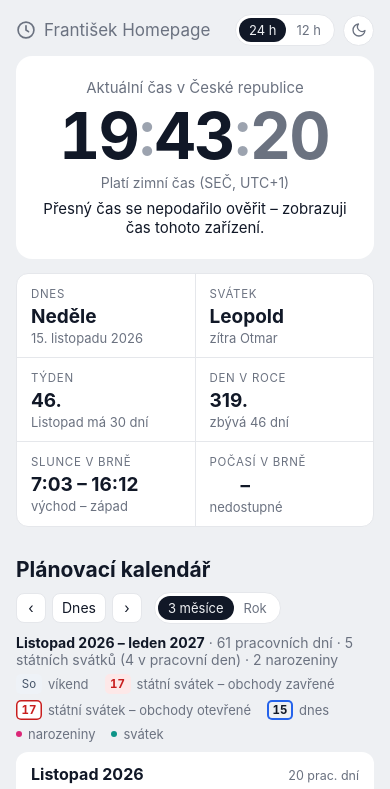
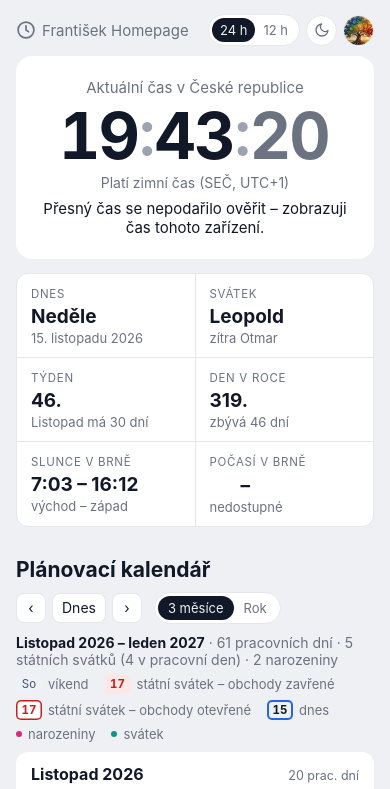
Before and after one commit to FrantisekHolas/my-homepage, a plain HTML site: page index.html in a window 390 px wide. Shown: the top 789 px of the page. Drawn offline with Linux system fonts and the light colour scheme; no server answers.

Commit message:
Ikona rodinného stromu v záhlaví s odkazem na holasovi.net
Ikona stromu z holasovi.net (96 × 96, WebP) vpravo za přepínačem
světlého a tmavého režimu. Aby se záhlaví vešlo na jeden řádek,
je do 440 px zhuštěné a do 380 px bez ikony hodin před názvem.

Co-Authored-By: Claude Opus 5.5 <noreply@anthropic.com>
Claude-Session: https://claude.ai/code/session_01CdAEPoPjHaq3cyUaHXomoH

```diff
--- a/index.html
+++ b/index.html
@@ -28,6 +28,7 @@ try { var t = JSON.parse(localStorage.getItem('pc_theme')); if (t === 'light' ||
         <svg class="th-moon" viewBox="0 0 24 24" fill="none" stroke="currentColor" stroke-width="2" stroke-linecap="round" stroke-linejoin="round" aria-hidden="true"><path d="M21 12.8A9 9 0 1 1 11.2 3a7 7 0 0 0 9.8 9.8z"/></svg>
         <svg class="th-sun" viewBox="0 0 24 24" fill="none" stroke="currentColor" stroke-width="2" stroke-linecap="round" aria-hidden="true"><circle cx="12" cy="12" r="4"/><path d="M12 2.5v2M12 19.5v2M2.5 12h2M19.5 12h2M5.3 5.3l1.4 1.4M17.3 17.3l1.4 1.4M5.3 18.7l1.4-1.4M17.3 6.7l1.4-1.4"/></svg>
       </button>
+      <a class="strom" href="https://holasovi.net" title="Rodinný strom – holasovi.net" aria-label="Rodinný strom – holasovi.net"><img src="holasovi-strom.webp" alt="" width="31" height="31"></a>
     </div>
   </header>
 
--- a/styl.css
+++ b/styl.css
@@ -62,10 +62,18 @@ header{display:flex;align-items:center;justify-content:space-between;padding:14p
 .theme-btn svg{width:16px;height:16px}
 .theme-btn .th-sun,:root[data-scheme="dark"] .theme-btn .th-moon{display:none}
 :root[data-scheme="dark"] .theme-btn .th-sun{display:block}
+.strom{display:block;flex:none;width:31px;height:31px;border:1px solid var(--line);border-radius:50%;overflow:hidden;background:var(--card)}
+.strom img{display:block;width:100%;height:100%;object-fit:cover;transition:transform .2s ease}
+.strom:hover img{transform:scale(1.12)}
 .brand,.toggle button{white-space:nowrap}
-@media (max-width:380px){
+/* záhlaví na telefonu na jednom řádku (od 360 px) */
+@media (max-width:440px){
   .brand{font-size:15px;gap:6px}
   .hdr-ctl{gap:6px}
+  header .toggle button{padding:4px 8px}
+}
+@media (max-width:380px){
+  .brand svg{display:none}
   .toggle button{padding:4px 8px}
 }
 
```
Also changed, not shown: CLAUDE.md (+1 -0 lines), README.md, holasovi-strom.webp (added).
